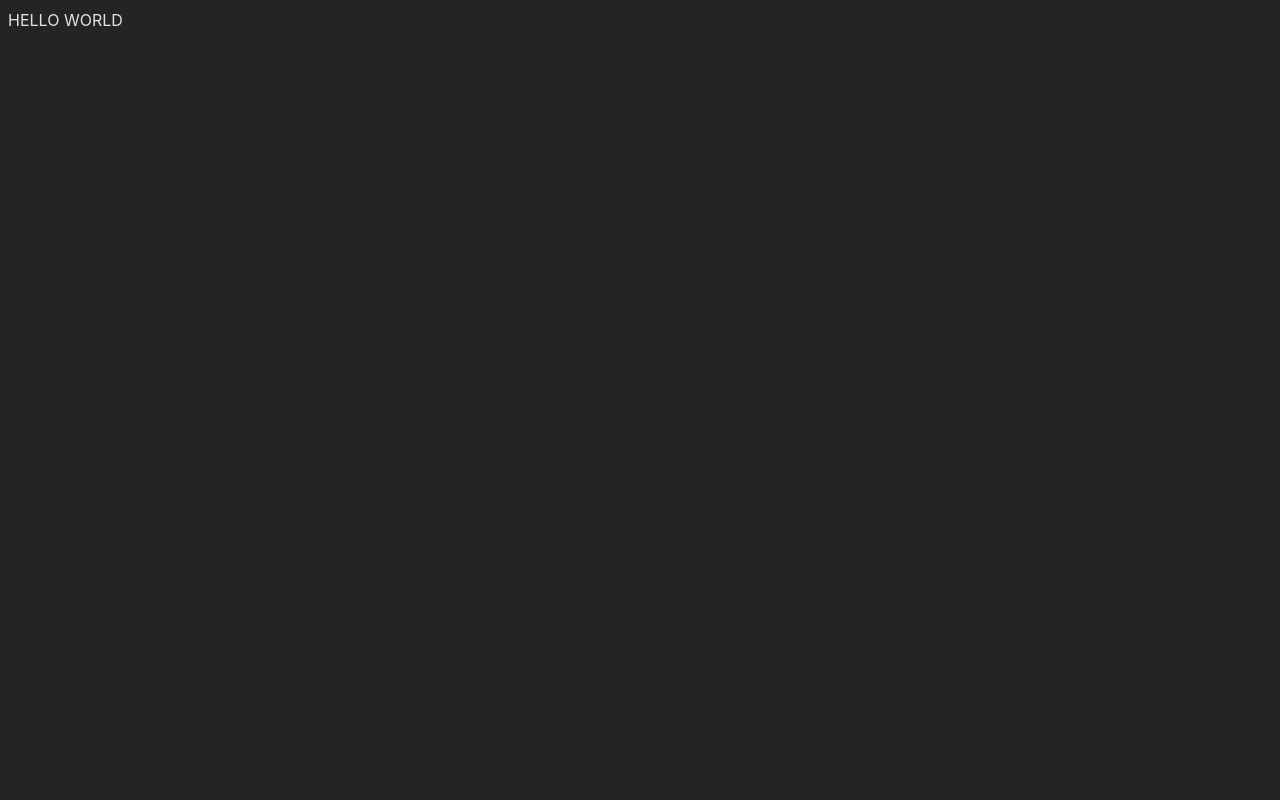
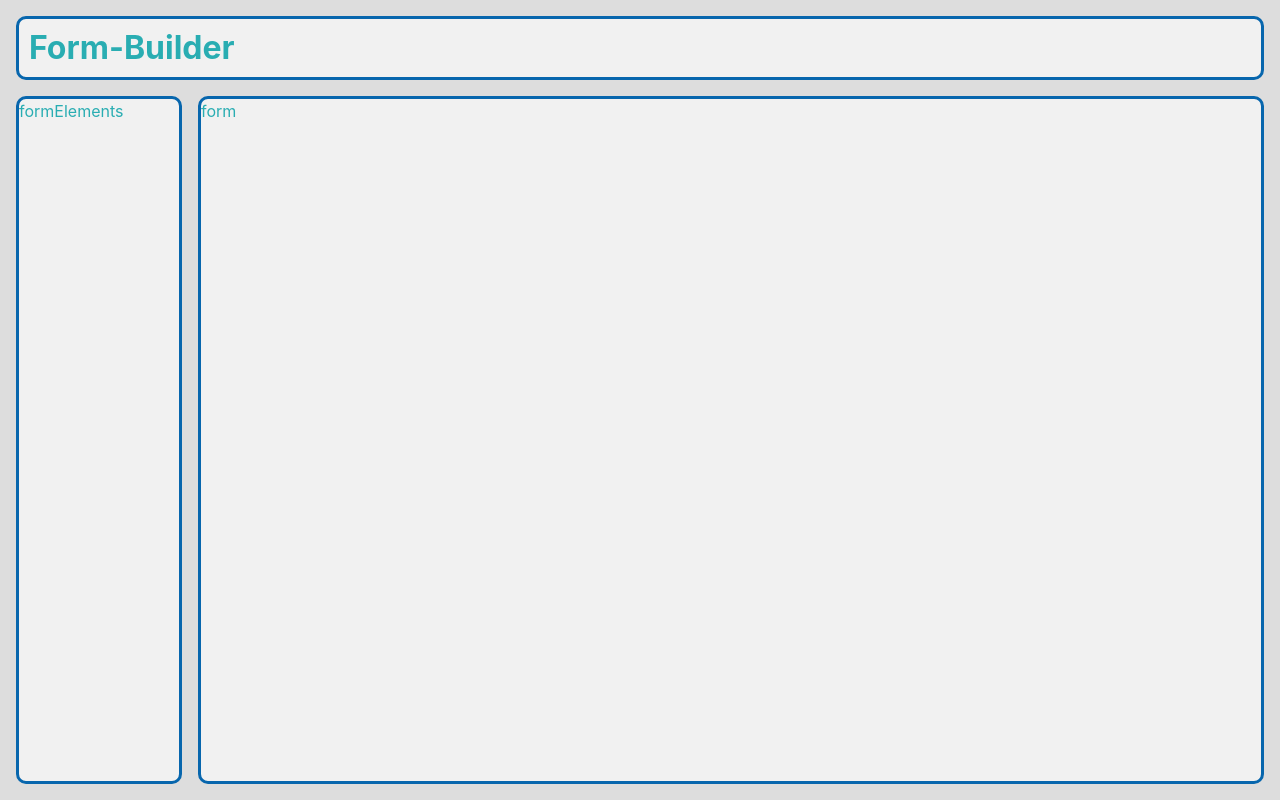
Before and after one commit to willemverbuyst/form-builder, a React (Vite) app: page / in a window 1280 px wide. Built offline with nearby package versions, Linux system fonts and the light colour scheme.

Commit message:
Scaffold layout

```diff
--- a/src/App.tsx
+++ b/src/App.tsx
@@ -1,5 +1,17 @@
+import Form from "./components/form";
+import FormElements from "./components/formElements";
+import Header from "./components/header";
+
 function App() {
-  return <>HELLO WORLD</>;
+  return (
+    <main className="main">
+      <Header />
+      <section className="form-section">
+        <FormElements />
+        <Form />
+      </section>
+    </main>
+  );
 }
 
 export default App;
--- /dev/null
+++ b/src/components/form.tsx
@@ -0,0 +1,3 @@
+export default function Form() {
+  return <div className=" card form">form</div>;
+}
--- /dev/null
+++ b/src/components/formElements.tsx
@@ -0,0 +1,3 @@
+export default function FormElements() {
+  return <div className="card form-elements">formElements</div>;
+}
--- /dev/null
+++ b/src/components/header.tsx
@@ -0,0 +1,7 @@
+export default function Header() {
+  return (
+    <div className="card header">
+      <h1>Form-Builder</h1>
+    </div>
+  );
+}
--- a/src/index.css
+++ b/src/index.css
@@ -4,12 +4,61 @@
   font-weight: 400;
 
   color-scheme: light dark;
-  color: rgba(255, 255, 255, 0.87);
-  background-color: #242424;
+  color: #000;
+  background-color: var(--color-grey);
 
   font-synthesis: none;
   text-rendering: optimizeLegibility;
   -webkit-font-smoothing: antialiased;
   -moz-osx-font-smoothing: grayscale;
   -webkit-text-size-adjust: 100%;
+  --color-blue: #0766ad;
+  --color-teal: #29adb2;
+  --color-green: #c5e898;
+  --color-grey: #ddd;
+  --color-white: #f1f1f1;
 }
+
+body {
+  box-sizing: border-box;
+  padding: 0;
+  margin: 0;
+}
+
+.main {
+  height: calc(100vh - 2rem);
+  display: flex;
+  flex-direction: column;
+  padding: 1rem;
+  gap: 1rem;
+}
+
+.card {
+  border: 3px solid var(--color-blue);
+  border-radius: 10px;
+  background-color: var(--color-white);
+  color: var(--color-teal);
+}
+
+.header {
+  padding: 5px 10px;
+}
+
+.header h1 {
+  margin: 0;
+}
+
+.form-section {
+  width: 100%;
+  flex: 1;
+  display: flex;
+  gap: 1rem;
+}
+
+.form-elements {
+  width: 10rem;
+}
+
+.form {
+  flex: 1;
+}
```
